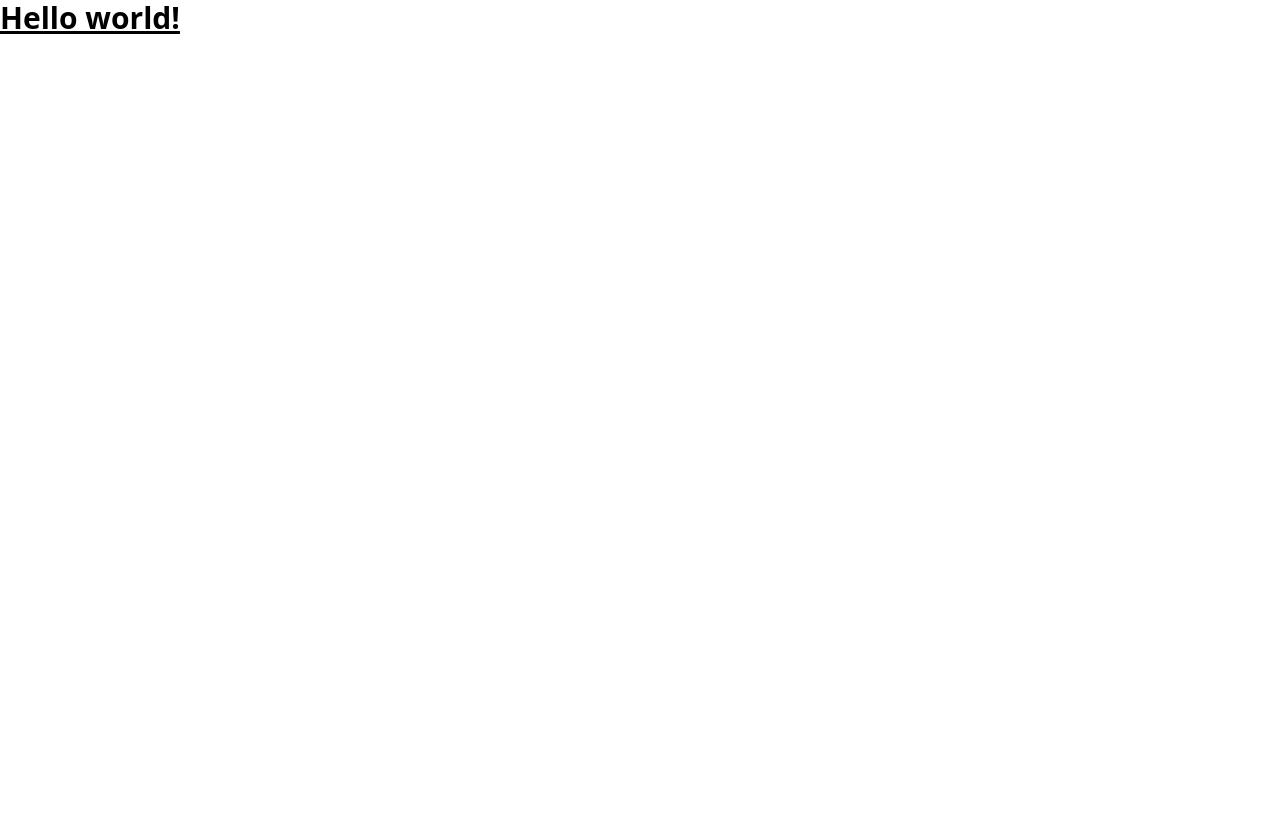
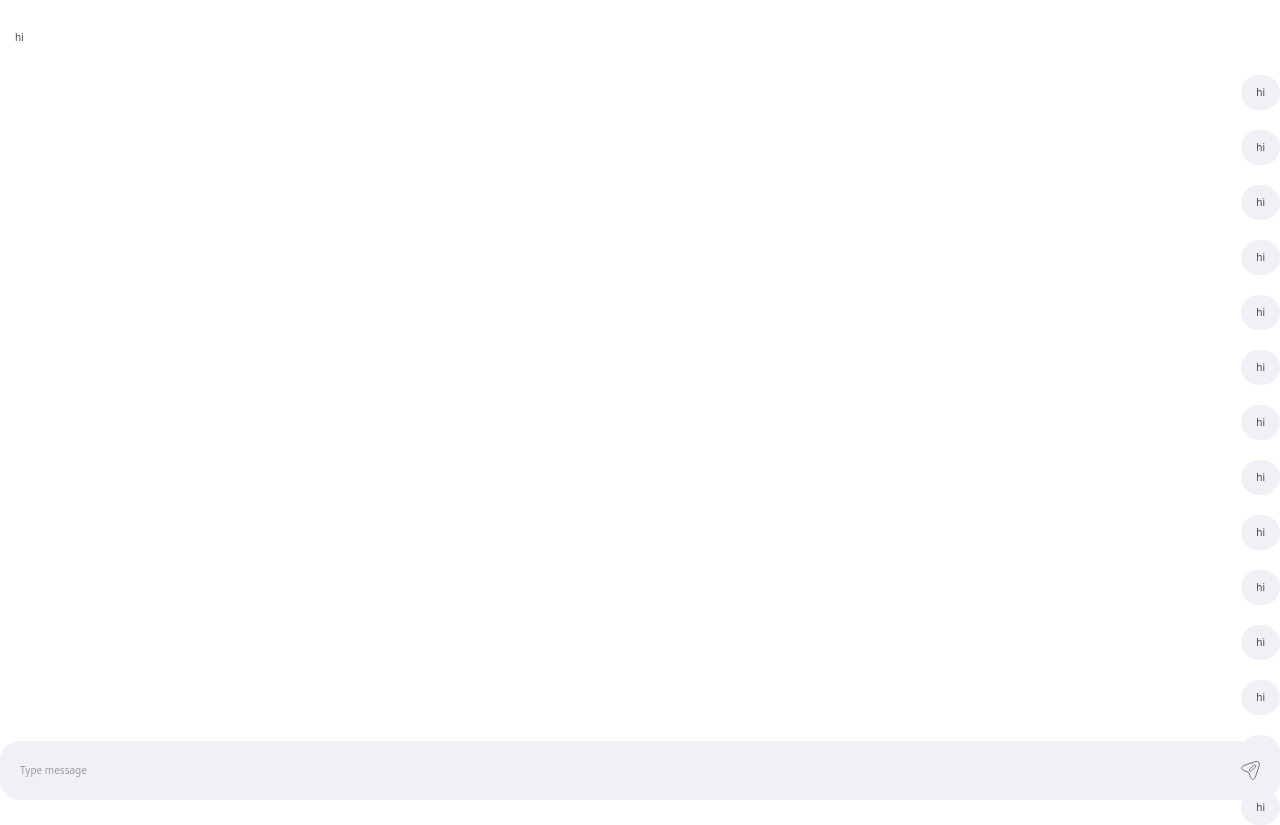
Before and after one commit to mitrarsh/local-gpt, a React (Vite) app: page / in a window 1280 px wide. Before the commit the page ends 800 px from the top, so only its background shows below. Built offline with nearby package versions, Linux system fonts and the light colour scheme.

Commit message:
components rendered

```diff
--- a/src/App.css
+++ b/src/App.css
@@ -0,0 +1,145 @@
+/*
+===============
+Fonts
+===============
+*/
+@import url("");
+
+/*
+===============
+Variables
+===============
+*/
+
+:root {
+  /* dark shades of primary color*/
+  --clr-primary-1: #4F1960;
+  --clr-gray-1: #EFF1F7;
+  --clr-gray-2: #E3E3E3;
+  --clr-heading: #3F3D4B;
+  --clr-text: #474747;
+  --clr-input-placeholder: #C5C6CF;
+
+  --ff-primary:
+  --ff-secondary: ;
+  --radius: 2rem;
+  --transition: all 0.3s linear;
+}
+/*
+===============
+Global Styles
+===============
+*/
+html {
+  font-size: 62.5%;
+}
+*,
+::after,
+::before {
+  margin: 0;
+  padding: 0;
+  box-sizing: border-box;
+}
+body {
+  /* font-family: ; */
+  /* background: ; */
+  color: var(--clr-text);
+  line-height: 1.5;
+  font-size: 1.5rem;
+}
+ul {
+  list-style-type: none;
+}
+a {
+  text-decoration: none;
+}
+input{
+    outline: none;
+}
+button{
+  cursor: pointer;
+}
+h1,
+h2,
+h3,
+h4 {
+  letter-spacing: var(--spacing);
+  text-transform: ;
+  line-height: 1.25;
+  margin-bottom: 0.75rem;
+  font-family: var(--ff-primary);
+}
+h1 {
+  font-size: 3rem;
+}
+h2 {
+  font-size: 2rem;
+}
+h3 {
+  font-size: 1.25rem;
+}
+h4 {
+  font-size: 0.875rem;
+}
+p {
+  margin-bottom: 1.25rem;
+  color: var(--clr-grey-5);
+}
+@media screen and (min-width: 800px) {
+  h1 {
+    font-size: 4rem;
+  }
+  h2 {
+    font-size: 2.5rem;
+  }
+  h3 {
+    font-size: 1.75rem;
+  }
+  h4 {
+    font-size: 1rem;
+  }
+  body {
+    font-size: 1rem;
+  }
+  h1,
+  h2,
+  h3,
+  h4 {
+    line-height: 1;
+  }
+}
+/*  global classes */
+.chatbox{
+  position: relative;
+}
+.input{
+    background-color: var(--clr-gray-1);
+    border-radius: var(--radius);
+    padding: 2rem;
+    position: fixed;
+     bottom: 0;
+    left: 50%;
+    transform: translateX(-50%);
+    width: 100%;
+
+
+}
+.msg{
+  padding: 2rem;
+  border-radius: var(--radius);
+  padding: 1rem 1.5rem;
+  margin-top: 2rem;
+  width: fit-content;
+}
+.chatgptMsg{
+
+}
+.humanMsg{
+  background-color: var(--clr-gray-1);
+  align-self: end;
+}
+.messagesBox{
+  display: flex;
+  flex-direction: column;
+}
+/* section */
--- a/src/App.tsx
+++ b/src/App.tsx
@@ -1,7 +1,33 @@
+import "./App.css";
+import Chatbox from "./components/ui/Chatbox";
+import Input from "./components/ui/Input";
+import Message from "./components/ui/Message";
+import MessagesBox from "./components/ui/MessagesBox";
+
 const App = () => {
   return (
     <div>
-      <h1 className="text-3xl font-bold underline">Hello world!</h1>
+      <Chatbox>
+        <MessagesBox>
+          <Message user="chatgptMsg">hi</Message>
+          <Message user="humanMsg">hi</Message>
+          <Message user="humanMsg">hi</Message>
+          <Message user="humanMsg">hi</Message>
+          <Message user="humanMsg">hi</Message>
+          <Message user="humanMsg">hi</Message>
+          <Message user="humanMsg">hi</Message>
+          <Message user="humanMsg">hi</Message>
+          <Message user="humanMsg">hi</Message>
+          <Message user="humanMsg">hi</Message>
+          <Message user="humanMsg">hi</Message>
+          <Message user="humanMsg">hi</Message>
+          <Message user="humanMsg">hi</Message>
+          <Message user="humanMsg">hi</Message>
+          <Message user="humanMsg">hi</Message>
+
+        </MessagesBox>
+        <Input />
+      </Chatbox>
     </div>
   );
 };
--- /dev/null
+++ b/src/components/ui/Chatbox.tsx
@@ -0,0 +1,15 @@
+
+type ChatboxProps={
+    children: React.ReactNode
+}
+
+
+const Chatbox = ({children}:ChatboxProps) => {
+  return (
+    <div className="chatbox">
+      {children}
+    </div>
+  )
+}
+
+export default Chatbox
--- /dev/null
+++ b/src/components/ui/Input.tsx
@@ -0,0 +1,29 @@
+import { useState } from "react";
+
+const Input = () => {
+  const [input, setInput] = useState("");
+
+  function handleSubmit(e: React.FormEvent) {
+    e.preventDefault();
+    console.log("submitted", input);
+    setInput("")
+  }
+  return (
+    <form className="input flex" onSubmit={handleSubmit}>
+      <input
+        className="flex-1"
+        type="text"
+        placeholder="Type message"
+        onChange={(e) => {
+          setInput(e.target.value);
+        }}
+        value={input}
+      />
+      <button type="submit">
+        <img src="assets/icons/send.svg" alt="" />
+      </button>
+    </form>
+  );
+};
+
+export default Input;
--- /dev/null
+++ b/src/components/ui/Message.tsx
@@ -0,0 +1,15 @@
+
+type MessageProps={
+    children: React.ReactNode;
+    user: string
+}
+
+const Message = ({children,user}:MessageProps) => {
+  return (
+    <div className={`msg ${user}`}>
+        {children}
+    </div>
+  )
+}
+
+export default Message
--- /dev/null
+++ b/src/components/ui/MessagesBox.tsx
@@ -0,0 +1,12 @@
+import React from "react";
+type MessagesBoxProps = {
+  children: React.ReactNode;
+};
+
+const MessagesBox = ({ children }: MessagesBoxProps) => {
+  return <div className="messagesBox">
+    {children}
+  </div>;
+};
+
+export default MessagesBox;
```
Also changed, not shown: public/assets/icons/send.svg (added).
